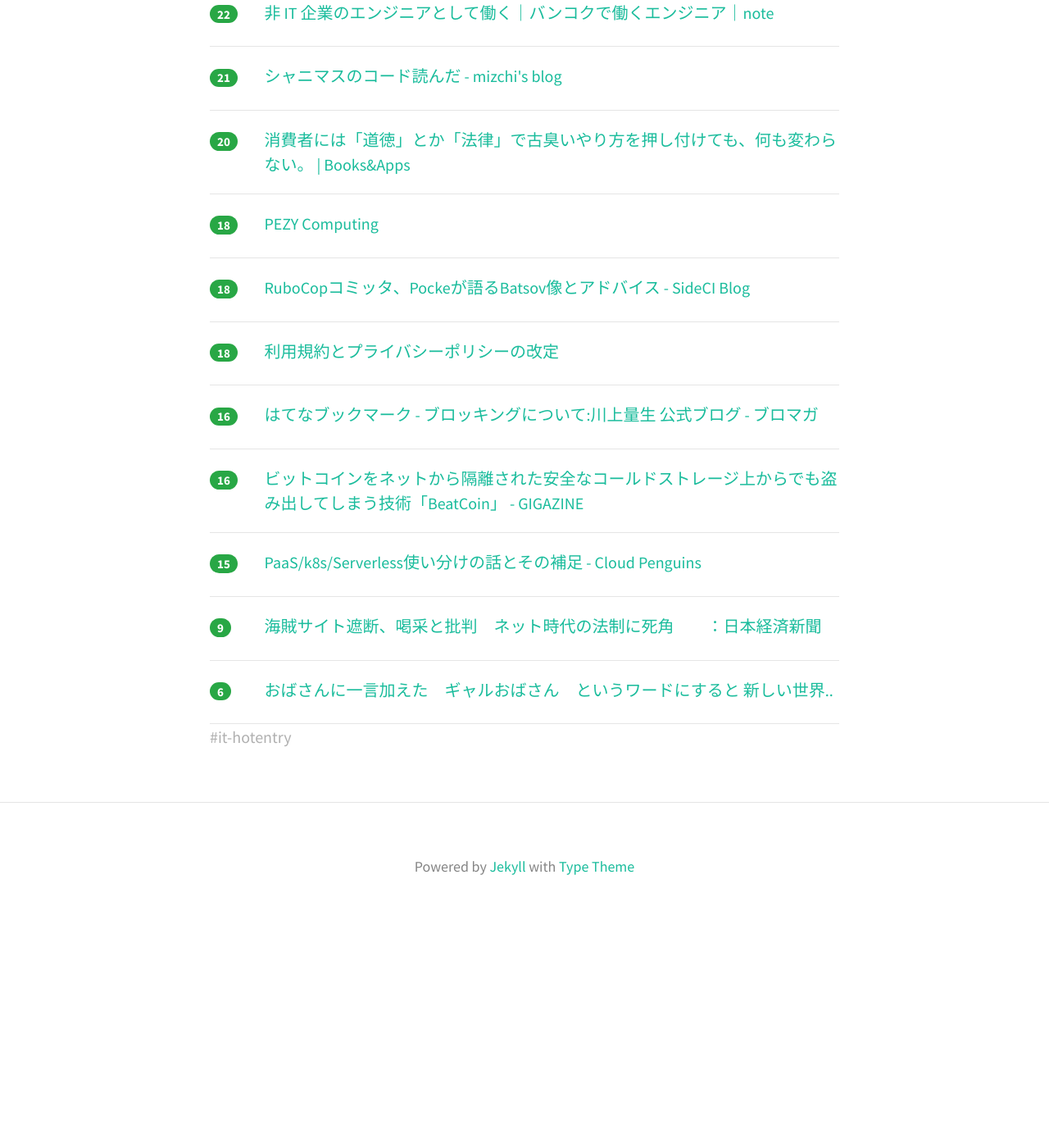
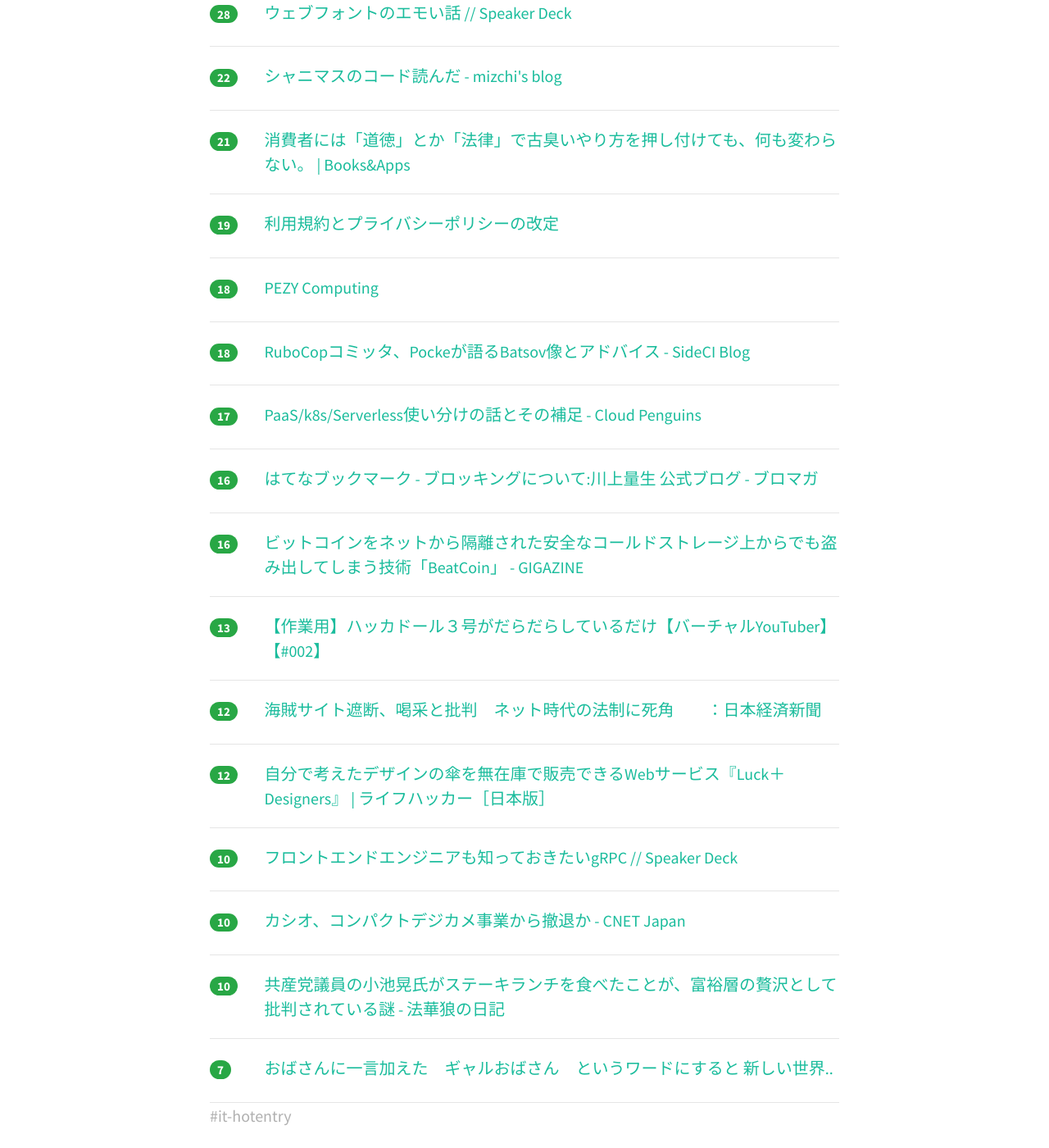
Before and after one commit to yatta47/hatena-matome-site, a Jekyll site: the page built from _posts/2018-04-25-hatena.md, in a window 1280 px wide and 1400 px high, scrolled down 574 px. Shown: the whole window at 82% size. Built offline with Jekyll 4.4.1, drawn with Linux system fonts in a browser that asks for light colours; nearby versions of some CDN libraries; before the commit the page ends 1708 px from its top, so only the background shows below that; some of the changed text lies outside the part shown.

Commit message:
Updated 2018-04-25

```diff
--- a/_posts/2018-04-25-hatena.md
+++ b/_posts/2018-04-25-hatena.md
@@ -1,34 +1,39 @@
 ---
 layout: post
 title:  "2018-04-25 はてぶIT"
-date:   2018-04-25 07:02:12
+date:   2018-04-25 08:02:09
 tags: [it-hotentry]
 ---
-13 件のデータあり
+18 件のデータあり
 
 <hr><div class="row">
-<div class="col-1"><span class="badge badge-pill badge-success h2">25</span></div>
+<div class="col-1"><span class="badge badge-pill badge-success h2">29</span></div>
 <div class="col-11"><a href='https://speakerdeck.com/mottox2/create-fast-site-with-netlify-and-gatsby' target='_blank'>爆速サイトを爆速で作れるNetlify + Gatsby / Create fast site with netlify and gatsby // Speaker Deck</a></div>
 </div>
 <hr>
 <div class="row">
-<div class="col-1"><span class="badge badge-pill badge-success h2">22</span></div>
+<div class="col-1"><span class="badge badge-pill badge-success h2">29</span></div>
+<div class="col-11"><a href='https://note.mu/tamanyan/n/n67391cd83a7e' target='_blank'>非 IT 企業のエンジニアとして働く｜バンコクで働くエンジニア｜note</a></div>
+</div>
+<hr>
+<div class="row">
+<div class="col-1"><span class="badge badge-pill badge-success h2">28</span></div>
 <div class="col-11"><a href='https://speakerdeck.com/takanorip/uebuhuontofalseemoihua' target='_blank'>ウェブフォントのエモい話 // Speaker Deck</a></div>
 </div>
 <hr>
 <div class="row">
 <div class="col-1"><span class="badge badge-pill badge-success h2">22</span></div>
-<div class="col-11"><a href='https://note.mu/tamanyan/n/n67391cd83a7e' target='_blank'>非 IT 企業のエンジニアとして働く｜バンコクで働くエンジニア｜note</a></div>
+<div class="col-11"><a href='http://mizchi.hatenablog.com/entry/2018/04/24/231457' target='_blank'>シャニマスのコード読んだ - mizchi's blog</a></div>
 </div>
 <hr>
 <div class="row">
 <div class="col-1"><span class="badge badge-pill badge-success h2">21</span></div>
-<div class="col-11"><a href='http://mizchi.hatenablog.com/entry/2018/04/24/231457' target='_blank'>シャニマスのコード読んだ - mizchi's blog</a></div>
+<div class="col-11"><a href='https://blog.tinect.jp/?p=51091' target='_blank'>消費者には「道徳」とか「法律」で古臭いやり方を押し付けても、何も変わらない。 | Books&Apps</a></div>
 </div>
 <hr>
 <div class="row">
-<div class="col-1"><span class="badge badge-pill badge-success h2">20</span></div>
-<div class="col-11"><a href='https://blog.tinect.jp/?p=51091' target='_blank'>消費者には「道徳」とか「法律」で古臭いやり方を押し付けても、何も変わらない。 | Books&Apps</a></div>
+<div class="col-1"><span class="badge badge-pill badge-success h2">19</span></div>
+<div class="col-11"><a href='https://help.twitter.com/ja/rules-and-policies/update-privacy-policy' target='_blank'>利用規約とプライバシーポリシーの改定</a></div>
 </div>
 <hr>
 <div class="row">
@@ -42,8 +47,8 @@ tags: [it-hotentry]
 </div>
 <hr>
 <div class="row">
-<div class="col-1"><span class="badge badge-pill badge-success h2">18</span></div>
-<div class="col-11"><a href='https://help.twitter.com/ja/rules-and-policies/update-privacy-policy' target='_blank'>利用規約とプライバシーポリシーの改定</a></div>
+<div class="col-1"><span class="badge badge-pill badge-success h2">17</span></div>
+<div class="col-11"><a href='http://jaco.udcp.info/entry/paas-k8s-serverless' target='_blank'>PaaS/k8s/Serverless使い分けの話とその補足 - Cloud Penguins</a></div>
 </div>
 <hr>
 <div class="row">
@@ -57,17 +62,37 @@ tags: [it-hotentry]
 </div>
 <hr>
 <div class="row">
-<div class="col-1"><span class="badge badge-pill badge-success h2">15</span></div>
-<div class="col-11"><a href='http://jaco.udcp.info/entry/paas-k8s-serverless' target='_blank'>PaaS/k8s/Serverless使い分けの話とその補足 - Cloud Penguins</a></div>
+<div class="col-1"><span class="badge badge-pill badge-success h2">13</span></div>
+<div class="col-11"><a href='http://www.youtube.com/watch?v=cAvgaf_uq8g' target='_blank'>【作業用】ハッカドール３号がだらだらしているだけ【バーチャルYouTuber】【#002】</a></div>
 </div>
 <hr>
 <div class="row">
-<div class="col-1"><span class="badge badge-pill badge-success h2">9</span></div>
+<div class="col-1"><span class="badge badge-pill badge-success h2">12</span></div>
 <div class="col-11"><a href='https://www.nikkei.com/article/DGXMZO29781400U8A420C1EA1000/' target='_blank'>海賊サイト遮断、喝采と批判　ネット時代の法制に死角　　：日本経済新聞</a></div>
 </div>
 <hr>
 <div class="row">
-<div class="col-1"><span class="badge badge-pill badge-success h2">6</span></div>
+<div class="col-1"><span class="badge badge-pill badge-success h2">12</span></div>
+<div class="col-11"><a href='https://www.lifehacker.jp/2018/04/new-service-news-press-luck-plus-designers.html' target='_blank'>自分で考えたデザインの傘を無在庫で販売できるWebサービス『Luck＋Designers』 | ライフハッカー［日本版］</a></div>
+</div>
+<hr>
+<div class="row">
+<div class="col-1"><span class="badge badge-pill badge-success h2">10</span></div>
+<div class="col-11"><a href='https://speakerdeck.com/suusan2go/hurontoendoenziniamozhi-tuteokitaigrpc' target='_blank'>フロントエンドエンジニアも知っておきたいgRPC // Speaker Deck</a></div>
+</div>
+<hr>
+<div class="row">
+<div class="col-1"><span class="badge badge-pill badge-success h2">10</span></div>
+<div class="col-11"><a href='https://japan.cnet.com/article/35118286/' target='_blank'>カシオ、コンパクトデジカメ事業から撤退か - CNET Japan</a></div>
+</div>
+<hr>
+<div class="row">
+<div class="col-1"><span class="badge badge-pill badge-success h2">10</span></div>
+<div class="col-11"><a href='http://d.hatena.ne.jp/hokke-ookami/20180424/1524554667' target='_blank'>共産党議員の小池晃氏がステーキランチを食べたことが、富裕層の贅沢として批判されている謎 - 法華狼の日記</a></div>
+</div>
+<hr>
+<div class="row">
+<div class="col-1"><span class="badge badge-pill badge-success h2">7</span></div>
 <div class="col-11"><a href='https://anond.hatelabo.jp/20180424160526' target='_blank'>おばさんに一言加えた　ギャルおばさん　というワードにすると 新しい世界..</a></div>
 </div>
 <hr>
```
